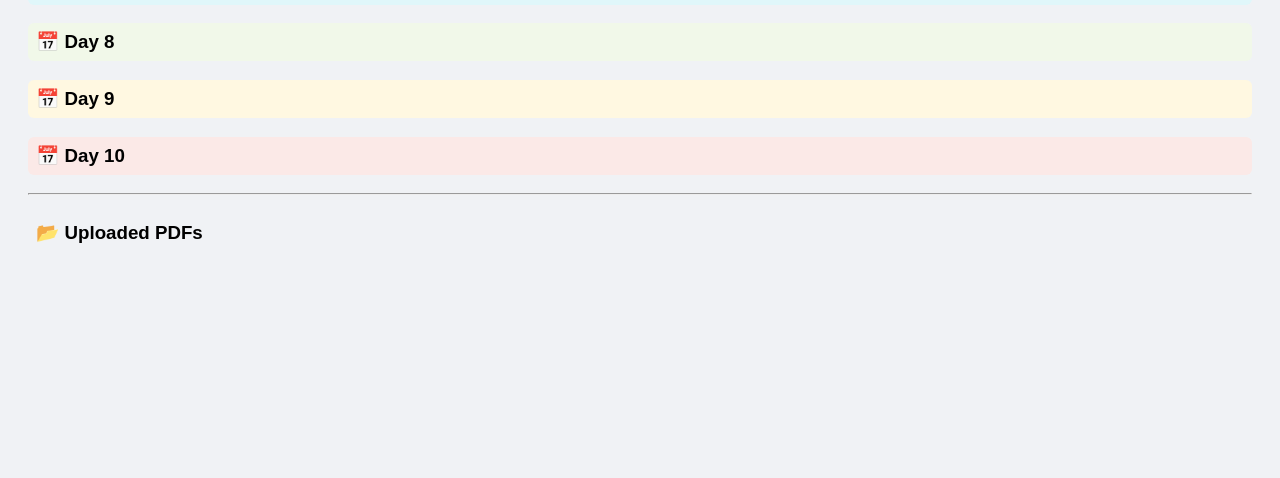
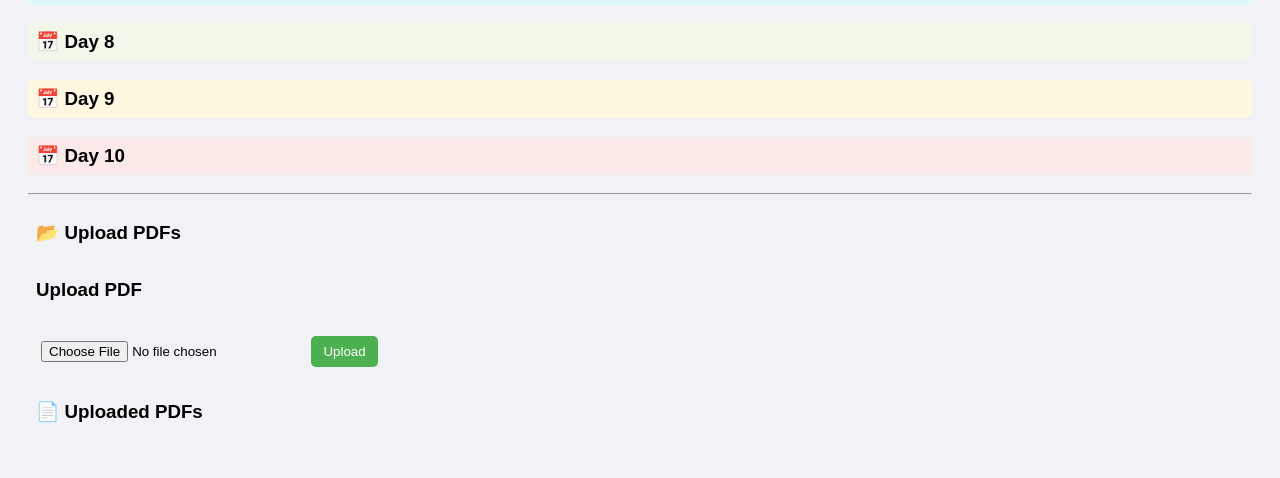
Before and after one commit to sondhikrishi/revision-checklist-app, a Flask app: template templates/index.html in a window 1280 px wide. Shown: the part 650-1128 px from the top of the page. Before the commit the page ends 893 px from the top, so only its background shows below. Run offline with Flask 3, Linux system fonts and the light colour scheme; the template is opened without the code that fills it, so the values that code supplies are empty.

Commit message:
fixation

```diff
--- a/app.py
+++ b/app.py
@@ -1,7 +1,7 @@
 from flask import Flask,render_template,request,redirect
 import sqlite3
 import os
-from datetime import datetime
+from datetime import date
 streak=0
 last_completed_date=None
 
@@ -33,6 +33,24 @@ def get_db_connection():
 
 #------ROUTES--------
 
+@app.route('/')
+def index():
+    upload_folder = app.config['UPLOAD_FOLDER']
+
+    import os
+    if not os.path.exists(upload_folder):
+        os.makedirs(upload_folder)
+
+    files = os.listdir(upload_folder)
+
+    conn = get_db_connection()
+    tasks = conn.execute('SELECT * FROM tasks ORDER BY day').fetchall()
+    conn.close()
+
+    streak = sum(1 for task in tasks if task['done'] == 1)
+
+    return render_template('index.html', tasks=tasks, files=files, streak=streak)
+
 upload_folder = app.config['UPLOAD_FOLDER']
 
 import os
@@ -43,6 +61,7 @@ files = os.listdir(upload_folder)
 
 @app.route('/add',methods=['POST'])
 def add():
+    task=request.form.get('task')
     day=request.form.get('day')
     conn=get_db_connection()
     conn.execute('INSERT INTO tasks(task,done,day)VALUES(?,?,?)',(task,0,day))
@@ -78,7 +97,7 @@ def toggle(id):
 
     return redirect('/')
 
-@app.route('/delete/<int:index>')
+@app.route('/delete/<int:id>')
 def delete(id):
     conn=get_db_connection()
     conn.execute('DELETE FROM tasks WHERE id=?',(id,))
--- a/templates/index.html
+++ b/templates/index.html
@@ -125,18 +125,23 @@ li {
 <form action="/upload" method="POST" enctype="multipart/form-data">
     <input type="file" name="file">
     <button type="submit">Upload</button> -->
-<h3>📂 Uploaded PDFs</h3>
+<h3>📂 Upload PDFs</h3>
+<h3>Upload PDF</h3>
+
+<form action="/upload" method="post" enctype="multipart/form-data">
+    <input type="file" name="file" required>
+    <button type="submit">Upload</button>
+</form>
+<h3>📄 Uploaded PDFs</h3>
 
 <ul>
     {% for file in files %}
-    <li>
-        <a href="{{ url_for('static', filename='uploads/' + file) }}" target="_blank">
-            {{ file }}
-        </a>
-    </li>
+        <li>
+            📎 <a href="{{ url_for('static', filename='uploads/' + file) }}" target="_blank">
+                {{ file }}
+            </a>
+        </li>
     {% endfor %}
 </ul>
-</form>
-
 </body>
 </html>
```
Also changed, not shown: tasks.db, 1 other file.
